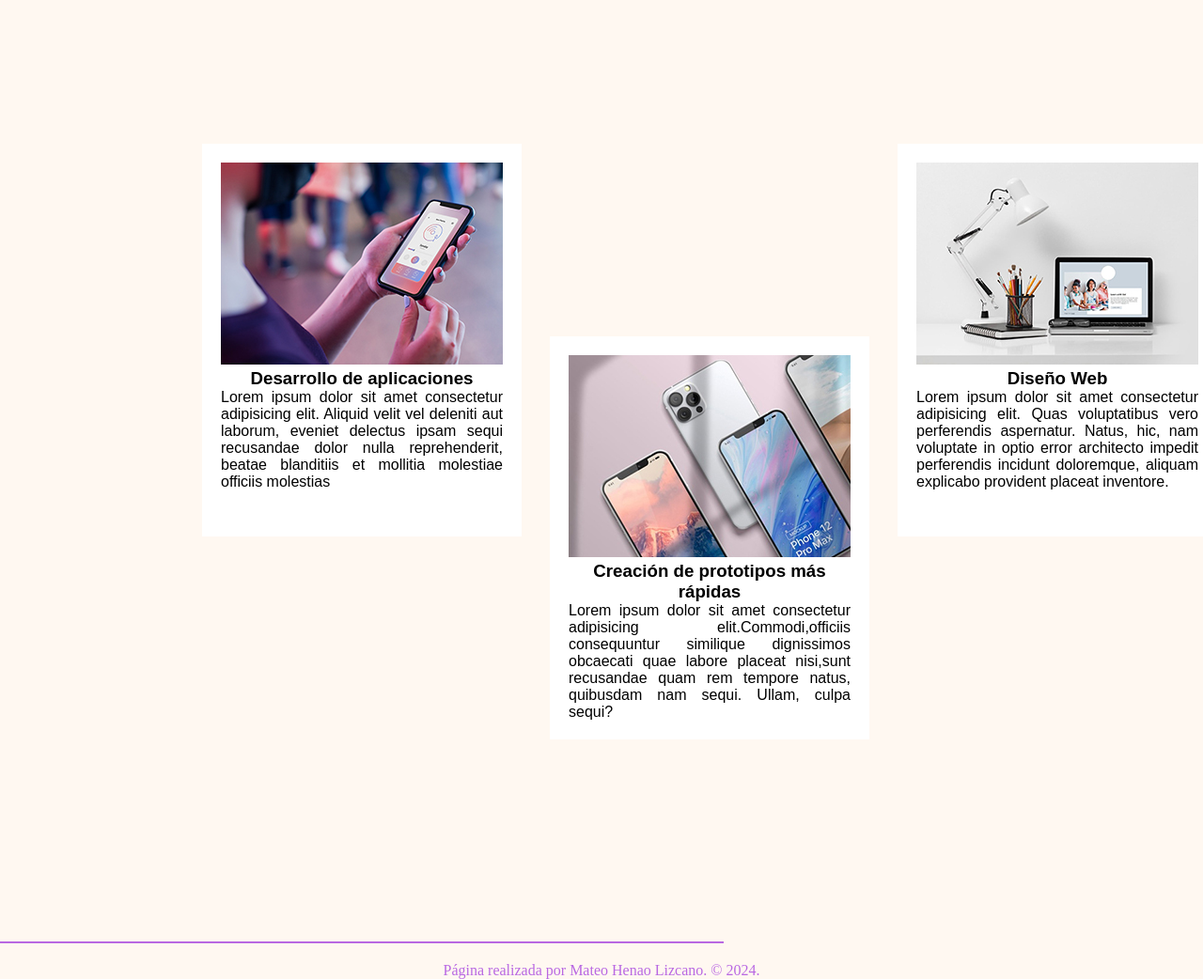
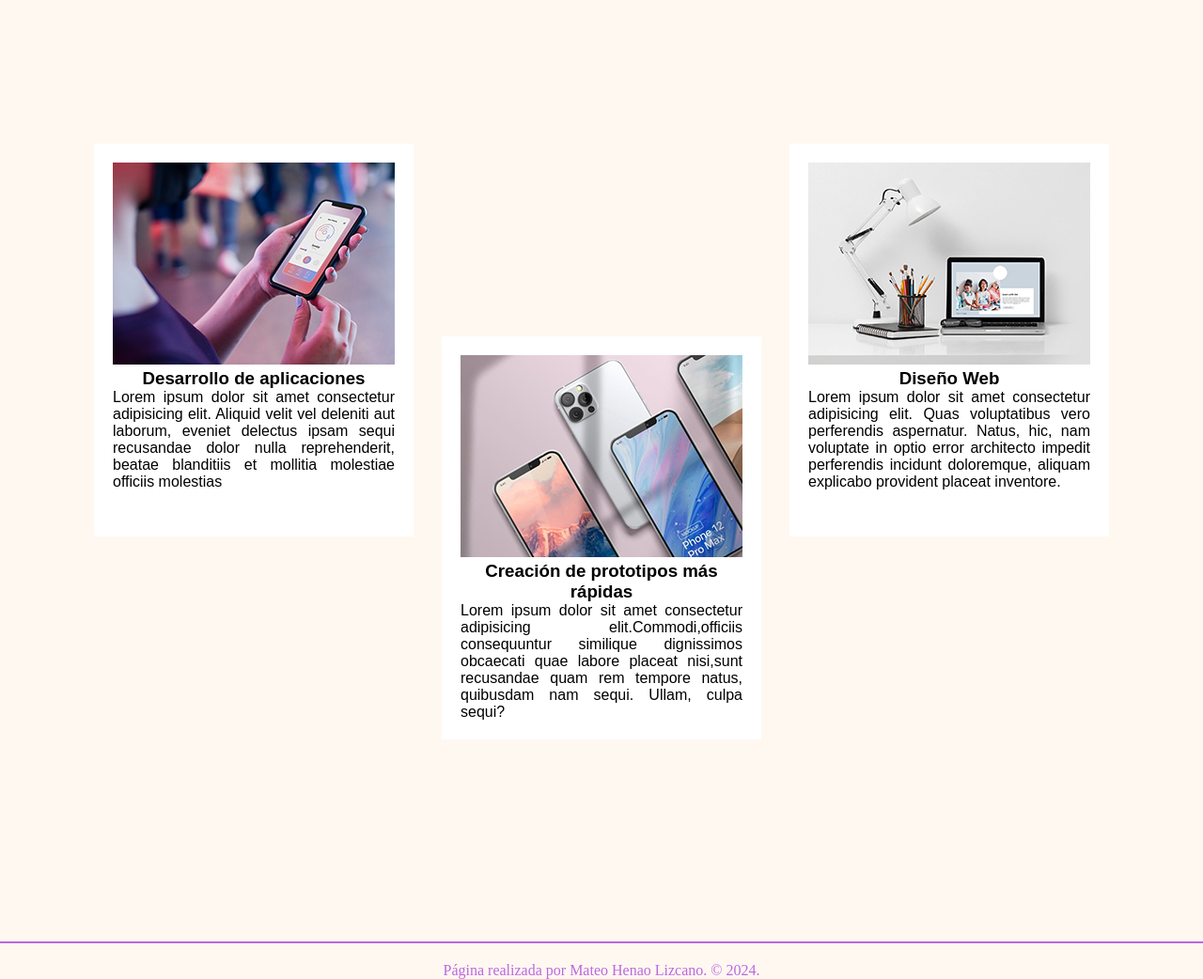
Before and after one commit to MateoHenao06/instrumento_Henrry, a plain HTML site: page index.html in a window 1280 px wide. Shown: the part 120-1162 px from the top of the page at 94% size. Drawn offline with Linux system fonts and the light colour scheme.

Commit message:
feat: cambio hr

```diff
--- a/styles/styles.css
+++ b/styles/styles.css
@@ -14,7 +14,7 @@ h1{
 .container{
     margin: 200px;
     display: flex;
-    flex-direction: row;
+    justify-content: center;
 }
 .container p{
     text-align: justify;
@@ -40,7 +40,7 @@ footer p{
     color: rgb(185, 104, 226);
 }
 hr{
-    width: 60%;
+    width: 100%;
     border-style: solid;
     border-width: 0.1px;
     border-color:  rgb(185, 104, 226);
```
